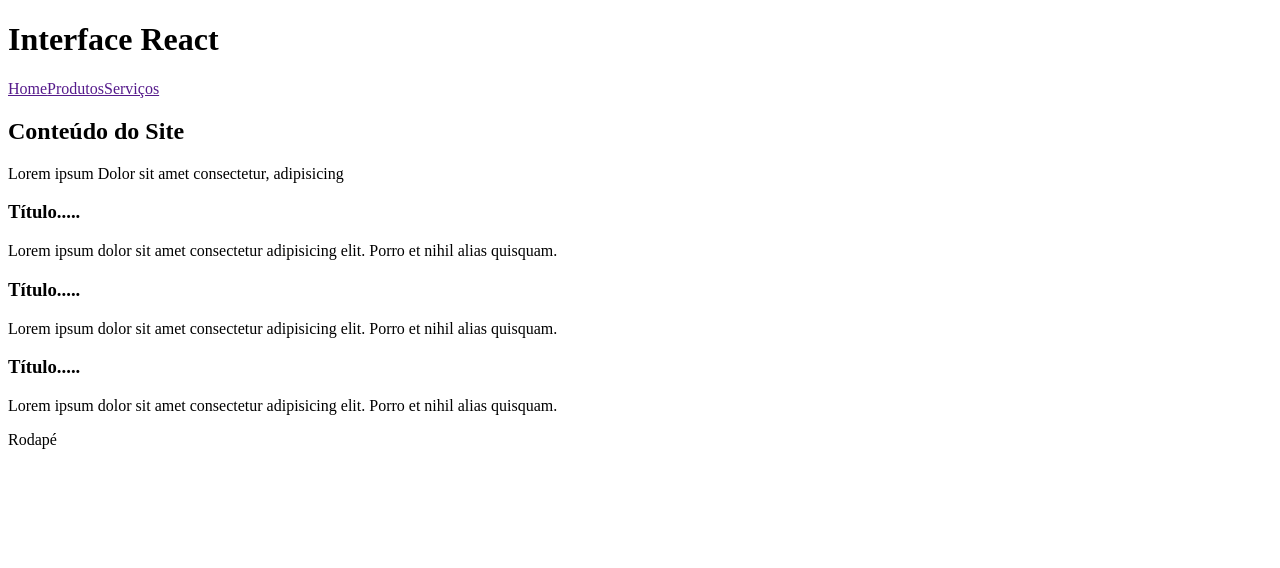
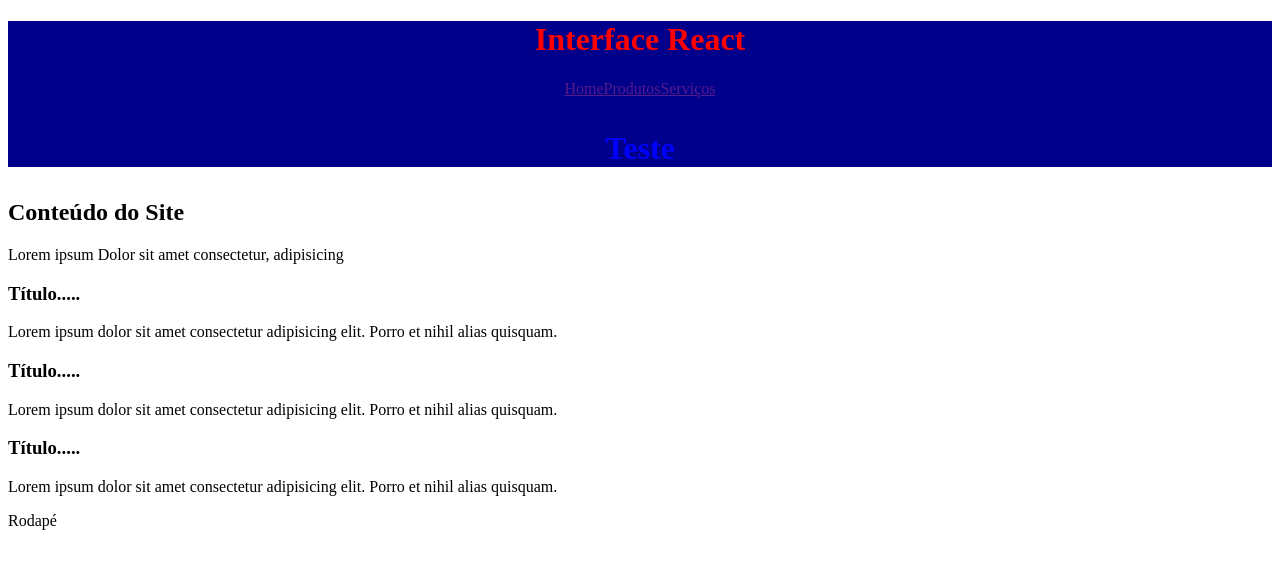
Before and after one commit to gabrielrluna/meu-app, a React (Create React App) app: page / in a window 1280 px wide. Shown: the top 568 px of the page. Built offline with nearby package versions, Linux system fonts and the light colour scheme.

Commit message:
Styled Components

```diff
--- a/package.json
+++ b/package.json
@@ -9,6 +9,7 @@
     "react": "^18.2.0",
     "react-dom": "^18.2.0",
     "react-scripts": "5.0.1",
+    "styled-components": "^5.3.6",
     "web-vitals": "^2.1.4"
   },
   "scripts": {
--- a/src/components/layout/Cabecalho.jsx
+++ b/src/components/layout/Cabecalho.jsx
@@ -1,11 +1,35 @@
+import styled from "styled-components";
 import Menu from "./Menu";
+
+const periodo = "diurno";
+
+const StyledCabecalho = styled.header`
+  background-color: ${periodo === "noturno" ? "lightblue" : "darkblue"};
+  text-align: center;
+
+  h1 {
+    color: red;
+  }
+
+  p {
+    font-weight: bold;
+    color: blue;
+    font-size: 2rem;
+
+    &:hover {
+      color: red;
+      cursor: pointer;
+    }
+  }
+`;
 
 const Cabecalho = () => {
   return (
-    <header>
+    <StyledCabecalho>
       <h1>Interface React</h1>
       <Menu />
-    </header>
+      <p>Teste</p>
+    </StyledCabecalho>
   );
 };
 
```
Also changed, not shown: 1 other file (tests, documents, lock files or other folders).
